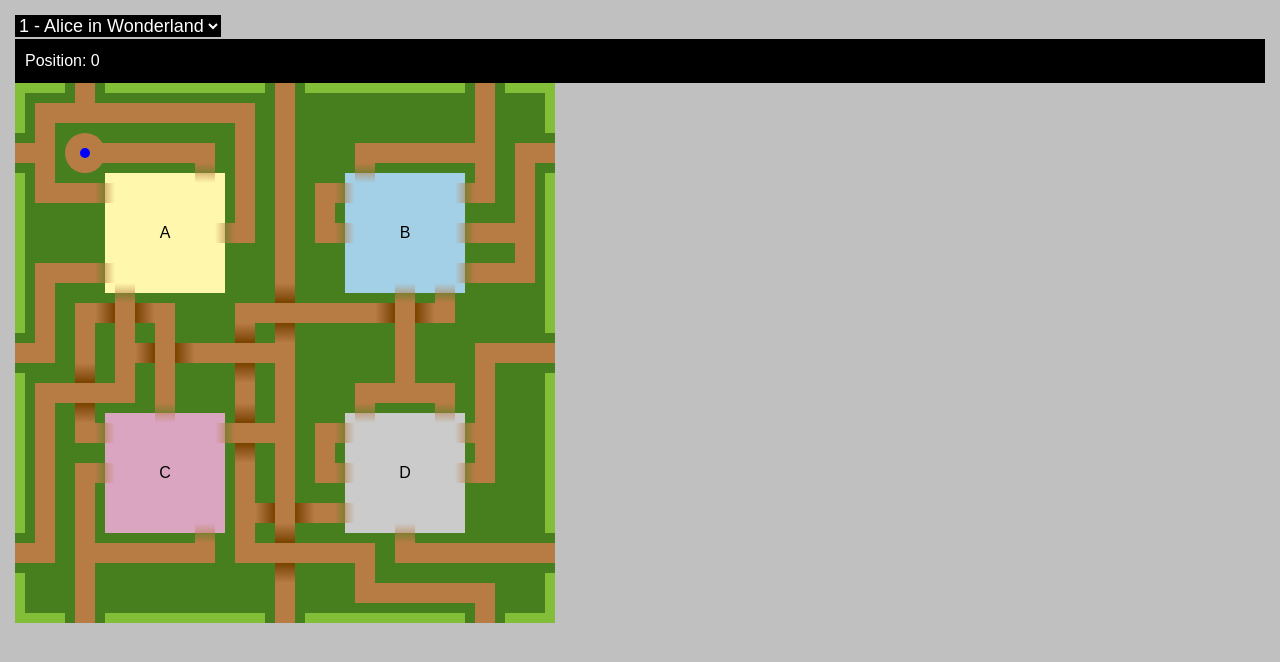
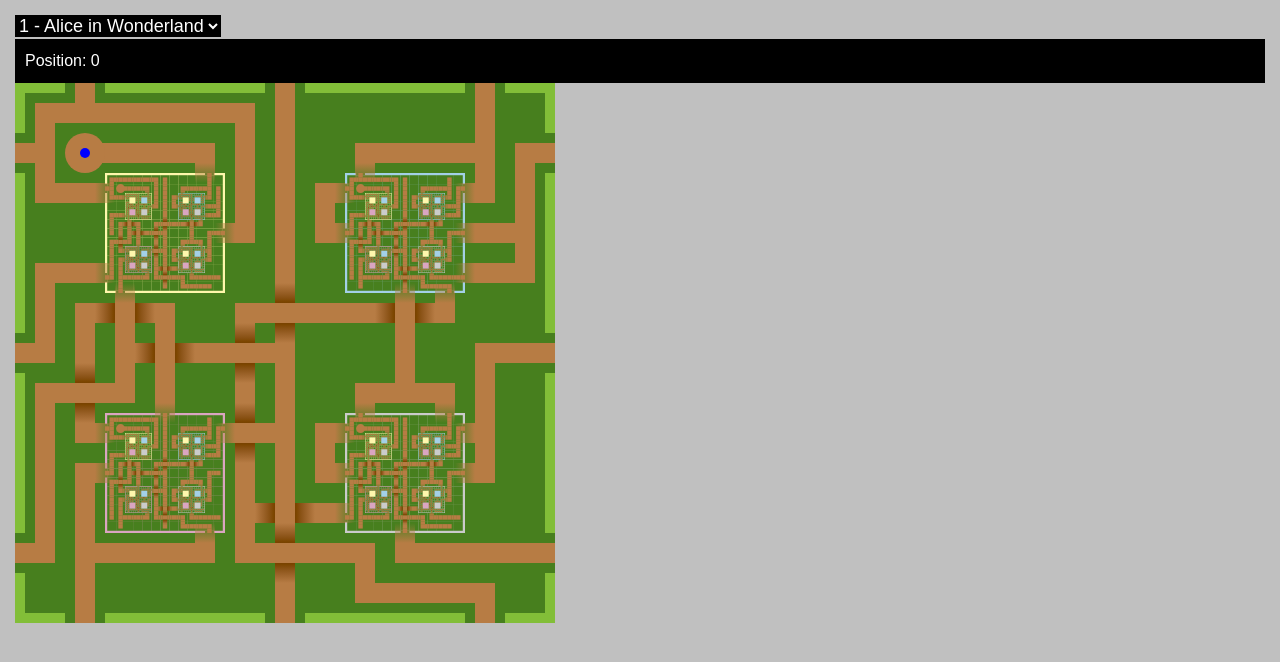
Before and after one commit to orelcosseron/fractal-maze, a Next.js app: page /fractal-maze/ in a window 1280 px wide. Shown: the top 662 px of the page. Built offline with nearby package versions, Linux system fonts and the light colour scheme.

Commit message:
See-through boxes

```diff
--- a/app/page.tsx
+++ b/app/page.tsx
@@ -11,8 +11,10 @@ export default function Home() {
 
   const [blockStack, setBlockStack] = useState(["0"])
   const [playerPos, setPlayerPos] = useState({ row: 0, col: 0 })
+  const [prevPlayerPos, setPrevPlayerPos] = useState({ row: 0, col: 0 })
+  const [lines, setLines] = useState({})
   const [isWin, setIsWin] = useState(false)
-  const sessionContext = { blockStack: blockStack, setBlockStack: setBlockStack, playerPos: playerPos, setPlayerPos: setPlayerPos, isWin: isWin, setIsWin: setIsWin }
+  const sessionContext = { blockStack: blockStack, setBlockStack: setBlockStack, playerPos: playerPos, setPlayerPos: setPlayerPos, prevPlayerPos: prevPlayerPos, setPrevPlayerPos: setPrevPlayerPos, lines: lines, setLines: setLines, isWin: isWin, setIsWin: setIsWin }
 
   return (
     <>
--- a/components/Block.tsx
+++ b/components/Block.tsx
@@ -1,14 +1,29 @@
 import { useContext } from "react";
 import { MazeContext } from "./context/mazeContext";
+import Tile from "./Tile";
 
-export default function Block({ name }: { name: string }) {
+export default function Block({ name, stack = [] }: { name: string, stack?: string[] }) {
     const mazeData = useContext(MazeContext);
     if (mazeData && mazeData.blocks[name]) {
+        const scale = (mazeData.blocks[name].height / (mazeData.rows.length + 1 / 2))
+
         return (
             <div style={{
-                backgroundColor: mazeData.blocks[name].color, width: mazeData.blocks[name].width * mazeData.tile_size, height: mazeData.blocks[name].height * mazeData.tile_size, alignItems: "center", justifyContent: "center", display: "flex", flexDirection: "row", position: "absolute", marginLeft: (mazeData.blocks[name].col + 1 / 4) * mazeData.tile_size, marginTop: (mazeData.blocks[name].row + 1 / 4) * mazeData.tile_size, zIndex: 2
+                backgroundColor: mazeData.blocks[name].color, width: mazeData.blocks[name].width * mazeData.tile_size, height: mazeData.blocks[name].height * mazeData.tile_size, position: "absolute", marginLeft: (mazeData.blocks[name].col + 1 / 4) * mazeData.tile_size, marginTop: (mazeData.blocks[name].row + 1 / 4) * mazeData.tile_size, zIndex: 2
             }}>
-                <p>{name}</p>
+                {
+                    stack.length < 2 &&
+                    <div style={{ transform: "scale(" + scale + ")", transformOrigin: "top left" }}>
+                        {
+                            mazeData.rows.map((row, i) =>
+                                row.match(/.{2}/g)?.map((_, j) =>
+                                    <Tile key={i.toString() + "." + j.toString()} row={i} col={j} stack={stack.concat([name])} />
+                                )
+                            )
+                        }
+                        {Object.keys(mazeData.blocks).map((blockName) => <Block key={blockName} name={blockName} stack={stack.concat([name])} />)}
+                    </div>
+                }
             </div>
         )
     }
--- a/components/Player.tsx
+++ b/components/Player.tsx
@@ -14,7 +14,9 @@ export default function Player() {
 
         useEffect(() => {
             sessionContext.setPlayerPos({ row: mazeData.player.row, col: mazeData.player.col })
+            sessionContext.setPrevPlayerPos({ row: mazeData.player.row, col: mazeData.player.col })
             sessionContext.setBlockStack(["0"])
+            sessionContext.setLines({})
             sessionContext.setIsWin(false)
         }, [mazeData]);
 
@@ -56,6 +58,7 @@ export default function Player() {
                         for (const [directionKey, direction] of Object.entries(directions)) {
                             if (e.key == directionKey && currentTile & direction.orientation) {
                                 setActivity({ isActive: true, transition: "transform 0.1s linear", visibility: "visible" })
+                                sessionContext.setPrevPlayerPos(sessionContext.playerPos)
                                 sessionContext.setPlayerPos((prevPlayer) => { return { row: prevPlayer.row + direction.rowOffset, col: prevPlayer.col + direction.colOffset } })
                                 setTimeout(() => {
                                     setActivity({ isActive: false, transition: "", visibility: "visible" })
@@ -73,15 +76,20 @@ export default function Player() {
                                     if (mazeData.teleporters[playerRow] && mazeData.teleporters[playerRow][playerCol] && mazeData.teleporters[playerRow][playerCol].reach[orientation]) {
                                         const reach = mazeData.teleporters[playerRow][playerCol].reach[orientation]
                                         setActivity({ isActive: true, transition: "transform 0.075s linear", visibility: "visible" })
+                                        sessionContext.setPrevPlayerPos(sessionContext.playerPos)
                                         sessionContext.setPlayerPos((prevPlayer) => {
                                             return { row: prevPlayer.row + direction.rowOffset * 0.75, col: prevPlayer.col + direction.colOffset * 0.75 }
                                         })
                                         setTimeout(() => {
                                             setActivity({ isActive: true, transition: "", visibility: "hidden" })
+                                            sessionContext.setPrevPlayerPos((prevPlayer) => {
+                                                return { row: prevPlayer.row + direction.rowOffset * 0.75, col: prevPlayer.col + direction.colOffset * 0.75 }
+                                            })
                                             sessionContext.setPlayerPos({ row: playerRow + direction.rowOffset * (reach - 0.75), col: playerCol + direction.colOffset * (reach - 0.75) })
                                         }, 75);
                                         setTimeout(() => {
                                             setActivity({ isActive: true, transition: "transform 0.075s linear", visibility: "visible" })
+                                            sessionContext.setPrevPlayerPos({ row: playerRow + direction.rowOffset * (reach - 0.75), col: playerCol + direction.colOffset * (reach - 0.75) })
                                             sessionContext.setPlayerPos({ row: playerRow + direction.rowOffset * reach, col: playerCol + direction.colOffset * reach })
                                         }, 100 * reach - 75);
                                         setTimeout(() => {
@@ -100,11 +108,15 @@ export default function Player() {
                                 for (const [directionKey, direction] of Object.entries(directions)) {
                                     if (e.key == directionKey && exit && exit.orientation == (direction.orientation * 4) % 15) {
                                         setActivity({ isActive: true, transition: "transform 0.075s linear", visibility: "visible" })
+                                        sessionContext.setPrevPlayerPos(sessionContext.playerPos)
                                         sessionContext.setPlayerPos((prevPlayer) => {
                                             return { row: prevPlayer.row + direction.rowOffset * 0.75, col: prevPlayer.col + direction.colOffset * 0.75 }
                                         })
                                         setTimeout(() => {
                                             setActivity({ isActive: true, transition: "", visibility: "hidden" })
+                                            sessionContext.setPrevPlayerPos((prevPlayer) => {
+                                                return { row: prevPlayer.row + direction.rowOffset * 0.75, col: prevPlayer.col + direction.colOffset * 0.75 }
+                                            })
                                             sessionContext.setPlayerPos({ row: exit.row - direction.rowOffset * 0.75, col: exit.col - direction.colOffset * 0.75 })
                                         }, 75);
                                         setTimeout(() => {
@@ -112,11 +124,12 @@ export default function Player() {
                                         }, 100);
                                         setTimeout(() => {
                                             setActivity({ isActive: true, transition: "transform 0.075s linear", visibility: "visible" })
+                                            sessionContext.setPrevPlayerPos({ row: exit.row - direction.rowOffset * 0.75, col: exit.col - direction.colOffset * 0.75 })
                                             sessionContext.setPlayerPos({ row: exit.row, col: exit.col })
-                                        }, 125);
+                                        }, 475);
                                         setTimeout(() => {
                                             setActivity({ isActive: false, transition: "", visibility: "visible" })
-                                        }, 200);
+                                        }, 550);
                                         return
                                     }
                                 }
@@ -133,11 +146,15 @@ export default function Player() {
                                     for (const [directionKey, direction] of Object.entries(directions)) {
                                         if (e.key == directionKey && exit.orientation == direction.orientation) {
                                             setActivity({ isActive: true, transition: "transform 0.075s linear", visibility: "visible" })
+                                            sessionContext.setPrevPlayerPos(sessionContext.prevPlayerPos)
                                             sessionContext.setPlayerPos((prevPlayer) => {
                                                 return { row: prevPlayer.row + direction.rowOffset * 0.75, col: prevPlayer.col + direction.colOffset * 0.75 }
                                             })
                                             setTimeout(() => {
                                                 setActivity({ isActive: true, transition: "", visibility: "hidden" })
+                                                sessionContext.setPrevPlayerPos((prevPlayer) => {
+                                                    return { row: prevPlayer.row + direction.rowOffset * 0.75, col: prevPlayer.col + direction.colOffset * 0.75 }
+                                                })
                                                 sessionContext.setPlayerPos({ row: currentExit.row - direction.rowOffset * 0.75, col: currentExit.col - direction.colOffset * 0.75 })
                                             }, 75);
                                             setTimeout(() => {
@@ -145,11 +162,12 @@ export default function Player() {
                                             }, 100);
                                             setTimeout(() => {
                                                 setActivity({ isActive: true, transition: "transform 0.075s linear", visibility: "visible" })
+                                                sessionContext.setPrevPlayerPos({ row: currentExit.row - direction.rowOffset * 0.75, col: currentExit.col - direction.colOffset * 0.75 })
                                                 sessionContext.setPlayerPos({ row: currentExit.row, col: currentExit.col })
-                                            }, 125);
+                                            }, 475);
                                             setTimeout(() => {
                                                 setActivity({ isActive: false, transition: "", visibility: "visible" })
-                                            }, 200);
+                                            }, 550);
                                             break exit_loop
                                         }
                                     }
@@ -158,6 +176,7 @@ export default function Player() {
                                     for (const [directionKey, direction] of Object.entries(directions)) {
                                         if (e.key == directionKey && exit.orientation == direction.orientation) {
                                             setActivity({ isActive: true, transition: "transform 0.1s linear", visibility: "visible" })
+                                            sessionContext.setPrevPlayerPos(sessionContext.playerPos)
                                             sessionContext.setPlayerPos((prevPlayer) => { return { row: prevPlayer.row + direction.rowOffset, col: prevPlayer.col + direction.colOffset } })
                                             setTimeout(() => {
                                                 setActivity({ isActive: false, transition: "", visibility: "visible" })
--- a/components/Tile.tsx
+++ b/components/Tile.tsx
@@ -2,27 +2,15 @@ import { useContext, useEffect, useState } from "react"
 import { MazeContext } from "./context/mazeContext";
 import { SessionContext } from "./context/sessionContext";
 
-export default function Tile({ row, col }: { row: number, col: number }) {
+export default function Tile({ row, col, stack = [] }: { row: number, col: number, stack?: string[] }) {
     const mazeData = useContext(MazeContext);
     const sessionContext = useContext(SessionContext)
 
     if (mazeData && sessionContext) {
 
         const [isLeaving, setIsLeaving] = useState(false);
-        const [previousPos, setPreviousPos] = useState({ row: 0, col: 0 });
 
-        const [showLineW, setShowLineW] = useState(false);
-        const [showLineS, setShowLineS] = useState(false);
-        const [showLineE, setShowLineE] = useState(false);
-        const [showLineN, setShowLineN] = useState(false);
-
-        const [stack, setStack] = useState("0");
-        const [lineCache, setLineCache] = useState<NodeJS.Dict<{ w: boolean, s: boolean, e: boolean, n: boolean }>>({});
-
-        useEffect(() => {
-            setStack("0")
-            setLineCache({ "0": { w: false, s: false, e: false, n: false } })
-        }, [mazeData])
+        const [stackInternal, setStackInternal] = useState(stack.length > 0 ? "0." + stack.join(".") : "0");
 
         const type = parseInt(mazeData.rows[row].slice(2 * col, 2 * col + 2))
 
@@ -49,8 +37,8 @@ export default function Tile({ row, col }: { row: number, col: number }) {
 
         let exits = 0
         for (const [exitName, exit] of Object.entries(mazeData.exits)) {
-            const stackLength = sessionContext.blockStack.length
-            const currentBlock = sessionContext.blockStack[stackLength - 1]
+            const stackLength = sessionContext.blockStack.length + stack.length
+            const currentBlock = stack.length > 0 ? stack[stack.length - 1] : sessionContext.blockStack[sessionContext.blockStack.length - 1]
             if ((stackLength == 1 && mazeData.trophies.length == 0 || stackLength > 1 && mazeData.blocks[currentBlock] && mazeData.blocks[currentBlock].exits[exitName]) && exit && exit.row == row && exit.col == col) {
                 exits |= exit.orientation
             }
@@ -132,41 +120,47 @@ export default function Tile({ row, col }: { row: number, col: number }) {
         const defaultPathN = (type & 8) != 0 ? pathN : (teleporters.signature & 8) != 0 ? teleporterN : (links & 8) != 0 ? linkN : (exits & 8) != 0 ? exitN : null
 
         useEffect(() => {
-            if (isLeaving || (sessionContext.playerPos.row == row && sessionContext.playerPos.col == col)) {
-                const playerRow = isLeaving ? sessionContext.playerPos.row : previousPos.row
-                const playerCol = isLeaving ? sessionContext.playerPos.col : previousPos.col
+            if (stack.length == 0 && (isLeaving || (sessionContext.playerPos.row == row && sessionContext.playerPos.col == col))) {
+                if (sessionContext.playerPos.row == row && sessionContext.playerPos.col == col && isTrophy && sessionContext.blockStack.length == 1) {
+                    sessionContext.setIsWin(true)
+                    return
+                }
+
+                let scl = sessionContext.lines
+                if (!scl[stackInternal]) {
+                    scl[stackInternal] = {}
+                }
+                if (!scl[stackInternal][row]) {
+                    scl[stackInternal][row] = {}
+                }
+                if (!scl[stackInternal][row][col]) {
+                    scl[stackInternal][row][col] = { w: false, s: false, e: false, n: false }
+                }
+
+                const playerRow = isLeaving ? sessionContext.playerPos.row : sessionContext.prevPlayerPos.row
+                const playerCol = isLeaving ? sessionContext.playerPos.col : sessionContext.prevPlayerPos.col
                 if (playerRow - row == 0 && playerCol - col < 0) {
-                    setShowLineW((b) => !b)
+                    scl[stackInternal][row][col].w = !scl[stackInternal][row][col].w
+                    sessionContext.setLines(scl)
                 }
                 else if (playerRow - row > 0 && playerCol - col == 0) {
-                    setShowLineS((b) => !b)
+                    scl[stackInternal][row][col].s = !scl[stackInternal][row][col].s
+                    sessionContext.setLines(scl)
                 }
                 else if (playerRow - row == 0 && playerCol - col > 0) {
-                    setShowLineE((b) => !b)
+                    scl[stackInternal][row][col].e = !scl[stackInternal][row][col].e
+                    sessionContext.setLines(scl)
                 }
                 else if (playerRow - row < 0 && playerCol - col == 0) {
-                    setShowLineN((b) => !b)
+                    scl[stackInternal][row][col].n = !scl[stackInternal][row][col].n
+                    sessionContext.setLines(scl)
                 }
             }
-
-            setPreviousPos(sessionContext.playerPos)
             setIsLeaving(sessionContext.playerPos.row == row && sessionContext.playerPos.col == col)
         }, [sessionContext.playerPos])
 
         useEffect(() => {
-            setLineCache(lc => {
-                lc[stack] = { w: showLineW, s: showLineS, e: showLineE, n: showLineN }
-                return lc
-            })
-        }, [showLineW, showLineS, showLineE, showLineN])
-
-        useEffect(() => {
-            const newStack = sessionContext.blockStack.join(".")
-            setShowLineW(lineCache[newStack] ? lineCache[newStack].w : false)
-            setShowLineS(lineCache[newStack] ? lineCache[newStack].s : false)
-            setShowLineE(lineCache[newStack] ? lineCache[newStack].e : false)
-            setShowLineN(lineCache[newStack] ? lineCache[newStack].n : false)
-            setStack(newStack)
+            setStackInternal(sessionContext.blockStack.concat(stack).join("."))
         }, [sessionContext.blockStack])
 
         return (
@@ -182,10 +176,10 @@ export default function Tile({ row, col }: { row: number, col: number }) {
 
                 {(isStartingPosition || isTrophy) && roundTile}
 
-                {showLineW && defaultLineW}
-                {showLineS && defaultLineS}
-                {showLineE && defaultLineE}
-                {showLineN && defaultLineN}
+                {sessionContext.lines[stackInternal] && sessionContext.lines[stackInternal][row] && sessionContext.lines[stackInternal][row][col] && sessionContext.lines[stackInternal][row][col].w && defaultLineW}
+                {sessionContext.lines[stackInternal] && sessionContext.lines[stackInternal][row] && sessionContext.lines[stackInternal][row][col] && sessionContext.lines[stackInternal][row][col].s && defaultLineS}
+                {sessionContext.lines[stackInternal] && sessionContext.lines[stackInternal][row] && sessionContext.lines[stackInternal][row][col] && sessionContext.lines[stackInternal][row][col].e && defaultLineE}
+                {sessionContext.lines[stackInternal] && sessionContext.lines[stackInternal][row] && sessionContext.lines[stackInternal][row][col] && sessionContext.lines[stackInternal][row][col].n && defaultLineN}
             </div >
         )
     }
--- a/components/context/sessionContext.tsx
+++ b/components/context/sessionContext.tsx
@@ -11,6 +11,16 @@ interface SessionContextType {
         row: number,
         col: number
     }>>,
+    prevPlayerPos: {
+        row: number,
+        col: number
+    },
+    setPrevPlayerPos: Dispatch<SetStateAction<{
+        row: number,
+        col: number
+    }>>,
+    lines: NodeJS.Dict<NodeJS.Dict<NodeJS.Dict<{ w: boolean, s: boolean, e: boolean, n: boolean }>>>,
+    setLines: Dispatch<SetStateAction<NodeJS.Dict<NodeJS.Dict<NodeJS.Dict<{ w: boolean, s: boolean, e: boolean, n: boolean }>>>>>,
     isWin: boolean,
     setIsWin: Dispatch<SetStateAction<boolean>>
 }
```
